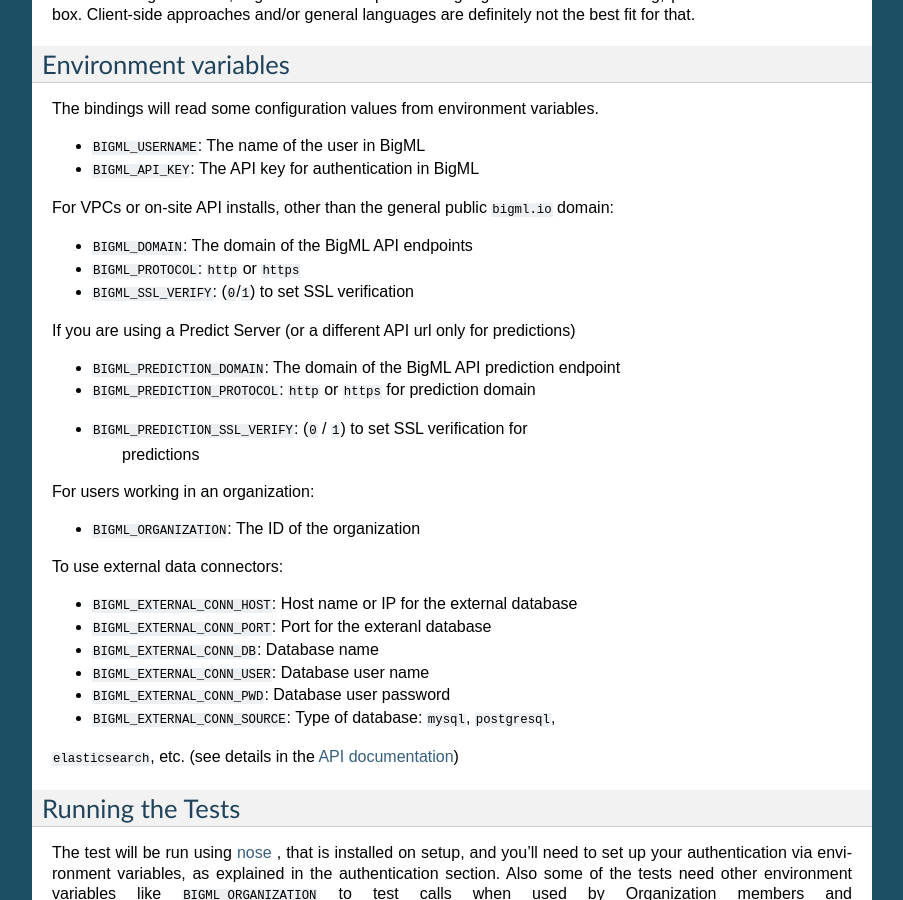
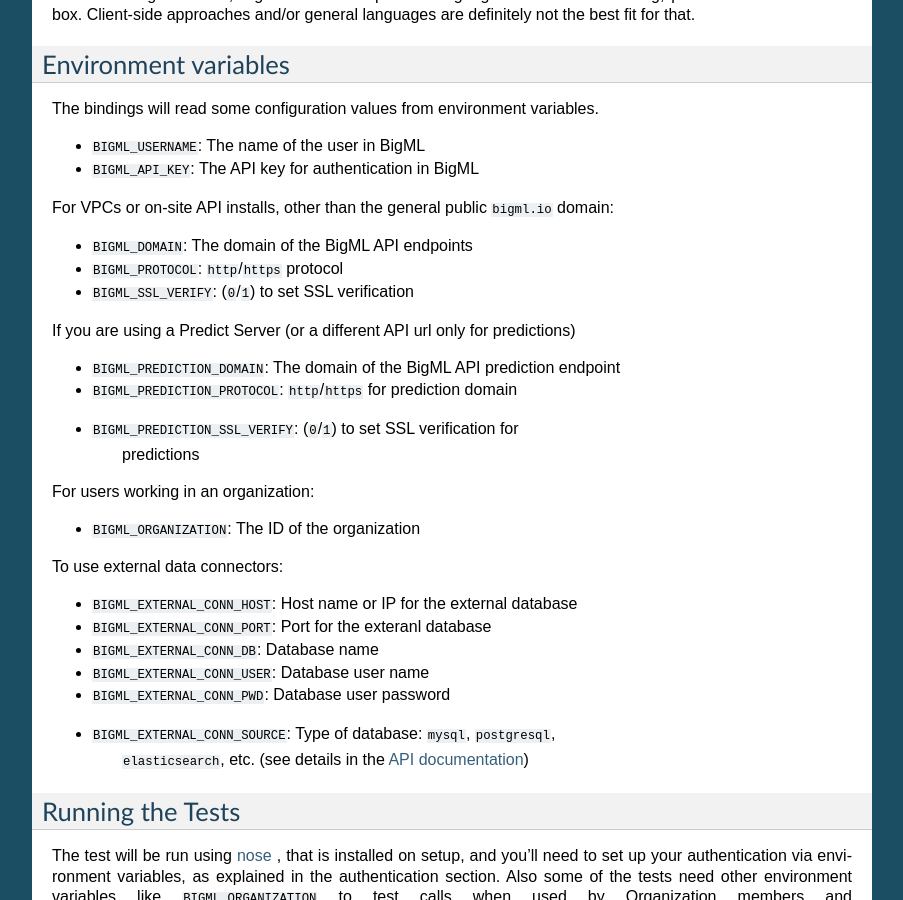
Before and after one commit to bigmlcom/python, a Sphinx documentation site: the page built from docs/index.rst, in a window 1280 px wide and 900 px high, scrolled down 10533 px. Shown: the whole window, without its empty margins (198-1101 px from the left). Built offline with Sphinx 7.4.7, drawn with Linux system fonts in a browser that asks for light colours.

Commit message:
Style changes in docs

```diff
--- a/docs/index.rst
+++ b/docs/index.rst
@@ -764,14 +764,14 @@
 other than the general public ``bigml.io`` domain:
 
 - ``BIGML_DOMAIN``: The domain of the BigML API endpoints
-- ``BIGML_PROTOCOL``: ``http`` or ``https``
+- ``BIGML_PROTOCOL``: ``http``/``https`` protocol
 - ``BIGML_SSL_VERIFY``: (``0``/``1``) to set SSL verification
 
 If you are using a Predict Server (or a different API url only for predictions)
 
 - ``BIGML_PREDICTION_DOMAIN``: The domain of the BigML API prediction endpoint
-- ``BIGML_PREDICTION_PROTOCOL``: ``http`` or ``https`` for prediction domain
-- ``BIGML_PREDICTION_SSL_VERIFY``: (``0`` / ``1``) to set SSL verification for
+- ``BIGML_PREDICTION_PROTOCOL``: ``http``/``https`` for prediction domain
+- ``BIGML_PREDICTION_SSL_VERIFY``: (``0``/``1``) to set SSL verification for
                                    predictions
 
 For users working in an organization:
@@ -786,8 +786,8 @@
 - ``BIGML_EXTERNAL_CONN_USER``: Database user name
 - ``BIGML_EXTERNAL_CONN_PWD``: Database user password
 - ``BIGML_EXTERNAL_CONN_SOURCE``: Type of database: ``mysql``, ``postgresql``,
-``elasticsearch``, etc. (see details in the
-`API documentation <https://bigml.com/api/externalconnectors>`_)
+                                  ``elasticsearch``, etc. (see details in the
+                                  `API documentation <https://bigml.com/api/externalconnectors>`_)
 
 Running the Tests
 -----------------
```
